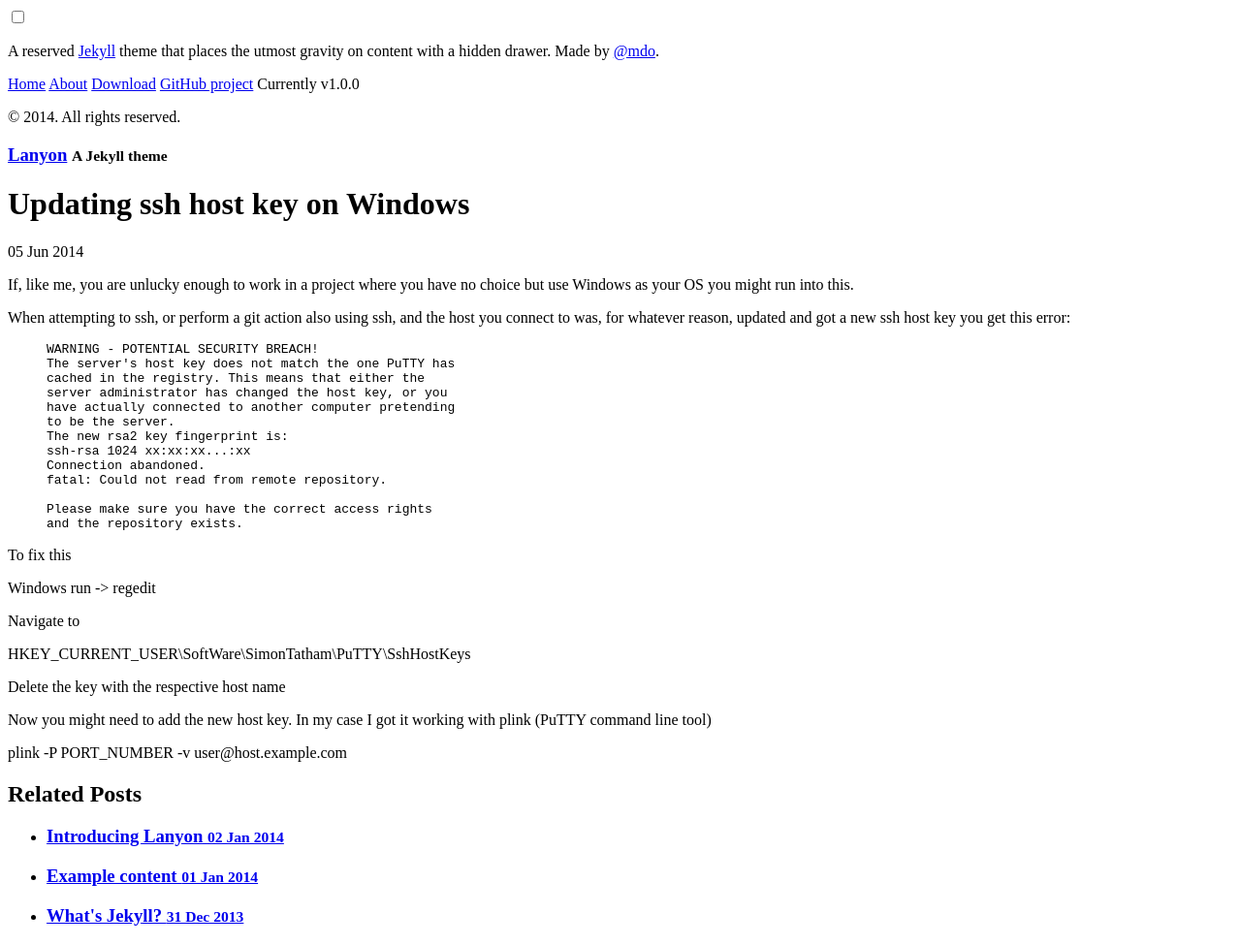
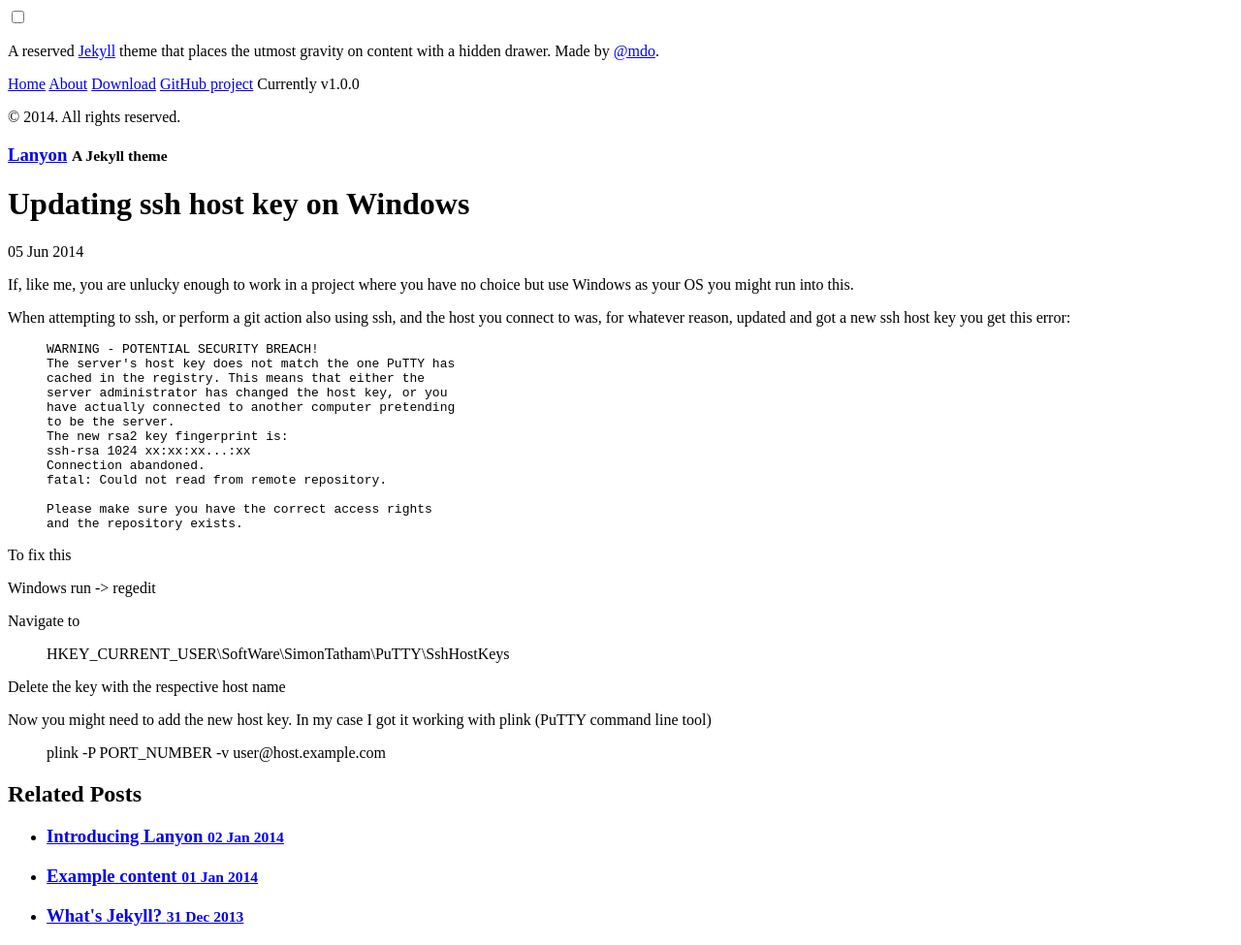
Before and after one commit to fripoli/fripoli.github.io, a Jekyll site: the page built from _posts/2014-06-05-ssh-host-key-does-not-match-the-one-putty-has.md, in a window 1280 px wide. Shown: the whole page at 97% size. Built offline with Jekyll 4.4.1, drawn with Linux system fonts in a browser that asks for light colours; Markdown is read by kramdown in place of the engine named in the settings; comment, search, counter and statistics services are not loaded.

```diff
--- a/_posts/2014-06-05-ssh-host-key-does-not-match-the-one-putty-has.md
+++ b/_posts/2014-06-05-ssh-host-key-does-not-match-the-one-putty-has.md
@@ -31,10 +31,10 @@ Windows run -> regedit
 
 Navigate to
 
-HKEY_CURRENT_USER\SoftWare\SimonTatham\PuTTY\SshHostKeys
+> HKEY_CURRENT_USER\SoftWare\SimonTatham\PuTTY\SshHostKeys
 
 Delete the key with the respective host name
 
 Now you might need to add the new host key. In my case I got it working with plink (PuTTY command line tool)
 
-plink -P PORT_NUMBER -v user@host.example.com
+> plink -P PORT_NUMBER -v user@host.example.com
```
